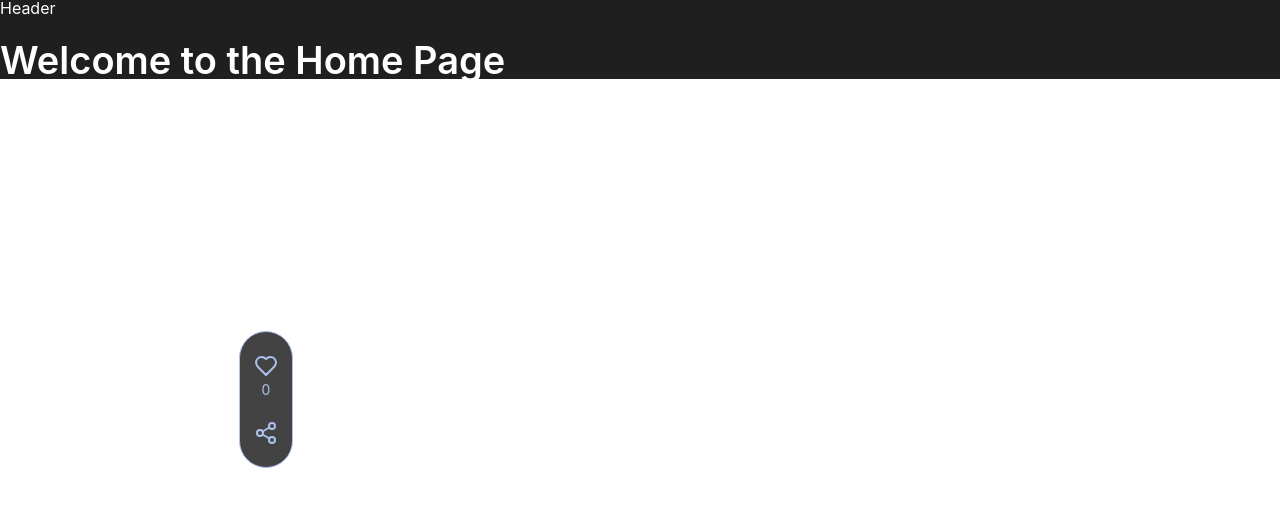
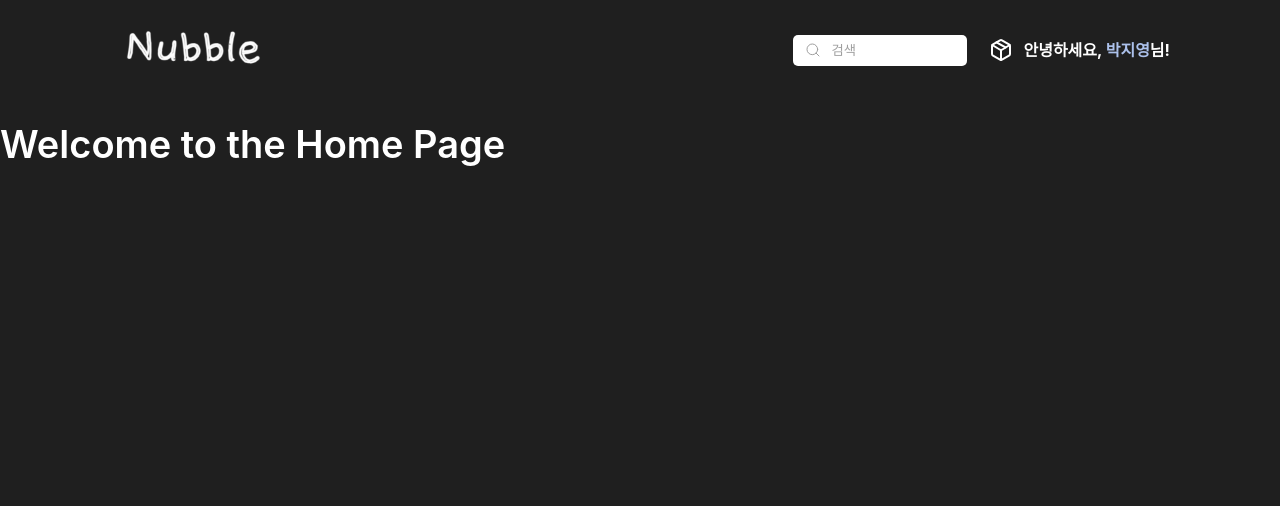
Before and after one commit to Nubblee/Nubble-FE, a React (Vite) app: page / in a window 1280 px wide. Shown: the top 506 px of the page. Built offline with nearby package versions, Linux system fonts and the light colour scheme; a web font is replaced by a local one.

Commit message:
design/Header UI 구현 (#9)

```diff
--- /dev/null
+++ b/src/components/Header.tsx
@@ -0,0 +1,81 @@
+import React, { useState } from 'react'
+import styled from '@emotion/styled'
+import Logo from '@components/Logo'
+import { Package, Search } from 'lucide-react'
+import { fontWeight } from '@/constants/font'
+import colors from '@/constants/color'
+
+const Header = () => {
+	const [userName, setUserName] = useState<string>('박지영')
+	return (
+		<Container>
+			<Logo logoWidth={160} clickable={true} />
+			<div className="right-content">
+				<SearchForm>
+					<Search className="search-icon" strokeWidth={1.5} color={colors.commentGray} size={16} />
+					<input type="text" placeholder="검색" />
+				</SearchForm>
+				<Package strokeWidth={2} className="box-icon" />
+				<div className="user-name">
+					안녕하세요, <span>{userName}</span>님!
+				</div>
+			</div>
+		</Container>
+	)
+}
+
+const Container = styled.div`
+	width: 100%;
+	height: 100px;
+	display: flex;
+	justify-content: space-between;
+	align-items: center;
+	padding: 26px 110px;
+
+	.right-content {
+		display: flex;
+		align-items: center;
+	}
+
+	.box-icon {
+		width: 24px;
+		height: 24px;
+		cursor: pointer;
+	}
+
+	.user-name {
+		margin-left: 10px;
+		font-weight: ${fontWeight.bold};
+
+		span {
+			color: ${colors.primaryBlue};
+		}
+	}
+`
+
+const SearchForm = styled.form`
+	position: relative;
+	display: flex;
+	align-items: center;
+
+	input {
+		width: 174px;
+		padding: 8px 0px 8px 38px;
+		border-radius: 5px;
+		margin-right: 22px;
+		border: none;
+
+		&::placeholder {
+			color: ${colors.commentGray};
+		}
+	}
+
+	.search-icon {
+		position: absolute;
+		left: 12px;
+		top: 50%;
+		transform: translateY(-50%);
+	}
+`
+
+export default Header
--- a/src/layout/Layout.tsx
+++ b/src/layout/Layout.tsx
@@ -1,5 +1,6 @@
 import { Outlet, useLocation } from 'react-router-dom'
 import React from 'react'
+import Header from '@components/Header'
 
 const Layout: React.FC = () => {
 	const location = useLocation()
@@ -12,7 +13,7 @@ const Layout: React.FC = () => {
 
 	return (
 		<div>
-			{!hideHeader && <header>Header</header>} {/* 조건에 따라 헤더 표시 */}
+			{!hideHeader && <Header />} {/* 조건에 따라 헤더 표시 */}
 			<main>
 				<Outlet /> {/* 중첩된 라우트 렌더링 */}
 			</main>
--- a/src/pages/Home.tsx
+++ b/src/pages/Home.tsx
@@ -1,13 +1,17 @@
-import FloatingMenu from '@components/FloatingMenu'
 import React from 'react'
+import styled from '@emotion/styled'
 
 const Home: React.FC = () => {
 	return (
-		<>
-			<FloatingMenu />
+		<Container>
 			<h1>Welcome to the Home Page</h1>
-		</>
+		</Container>
 	)
 }
 
+const Container = styled.div`
+	width: 100%;
+	height: 100vh;
+`
+
 export default Home
```
